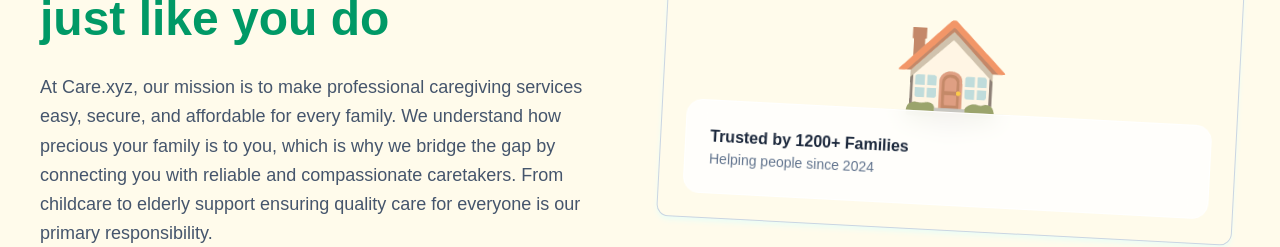
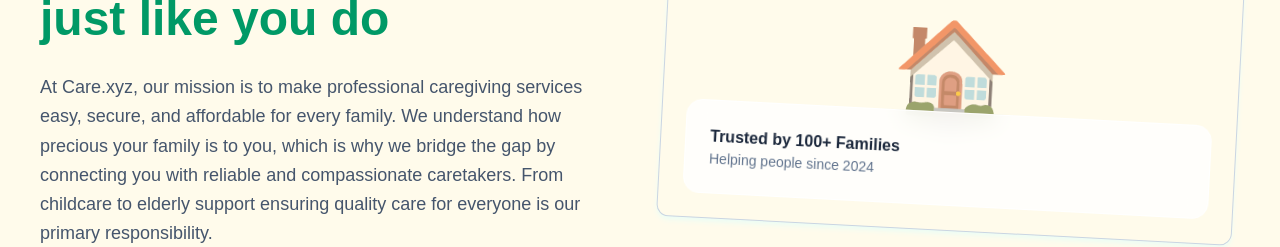
Before and after one commit to shouravhasanshurjo8201/care-xyz, a Next.js app: page / in a window 1280 px wide. Shown: the part 1180-1427 px from the top of the page. Built offline with nearby package versions, Linux system fonts and the light colour scheme.

Commit message:
Update family count in AboutSection and adjust spacing

```diff
--- a/src/components/AboutSection.jsx
+++ b/src/components/AboutSection.jsx
@@ -24,8 +24,8 @@
 
   return (
     <section className="py-10 ">
+
       <div className=" px-8">
-
         <div className="flex flex-col lg:flex-row items-center gap-12 mb-20">
           <div className="lg:w-1/2">
             <span className="text-emerald-600 font-bold uppercase tracking-widest text-sm block mb-4">
@@ -47,7 +47,7 @@
                 🏠
               </div>
               <div className="absolute bottom-6 left-6 right-6 bg-white/80 backdrop-blur-md p-6 rounded-2xl border border-white">
-                <p className="text-slate-800 font-bold">Trusted by 1200+ Families</p>
+                <p className="text-slate-800 font-bold">Trusted by 100+ Families</p>
                 <p className="text-sm text-slate-500">Helping people since 2024</p>
               </div>
             </div>
@@ -73,6 +73,7 @@
           ))}
         </div>
       </div>
+
     </section>
   );
 };
```
